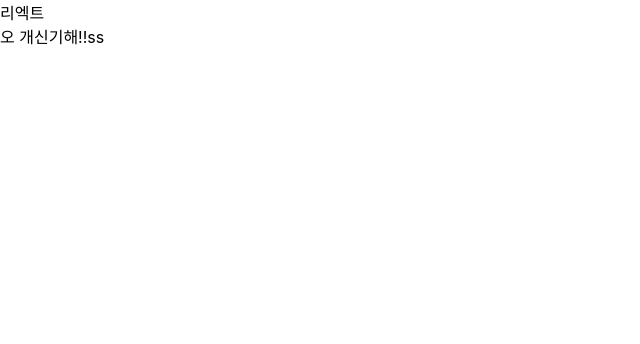
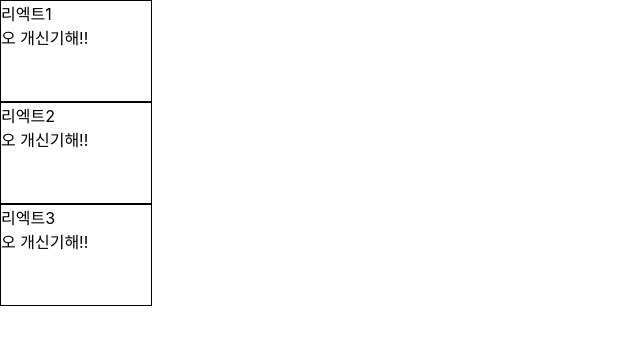
Before and after one commit to SMG05oein/Study_React, a JavaScript app: page / in a window 1280 px wide. Shown: the top 344 px of the page, without its empty margins (0-640 px from the left). Built offline with nearby package versions, Linux system fonts and the light colour scheme; the HTML template or start-up script is replaced by a standard one.

Commit message:
코드 재활용 전

```diff
--- a/src/App.css
+++ b/src/App.css
@@ -0,0 +1,5 @@
+.box{
+  width:150px;
+  height:100px;
+  border:1px solid black;
+}
--- a/src/App.js
+++ b/src/App.js
@@ -3,9 +3,21 @@ import './App.css';
 
 function App() {
   return (
-    <div class>
-      리엑트<br></br>
-      오 개신기해!!ss
+    <div>
+      <div className="box">
+      리엑트1<br></br>
+      오 개신기해!!<br></br>
+      </div>
+
+      <div className="box">
+      리엑트2<br></br>
+      오 개신기해!!<br></br>
+      </div>
+
+      <div className="box">
+      리엑트3<br></br>
+      오 개신기해!!<br></br>
+      </div>
     </div>
   );
 }
```
